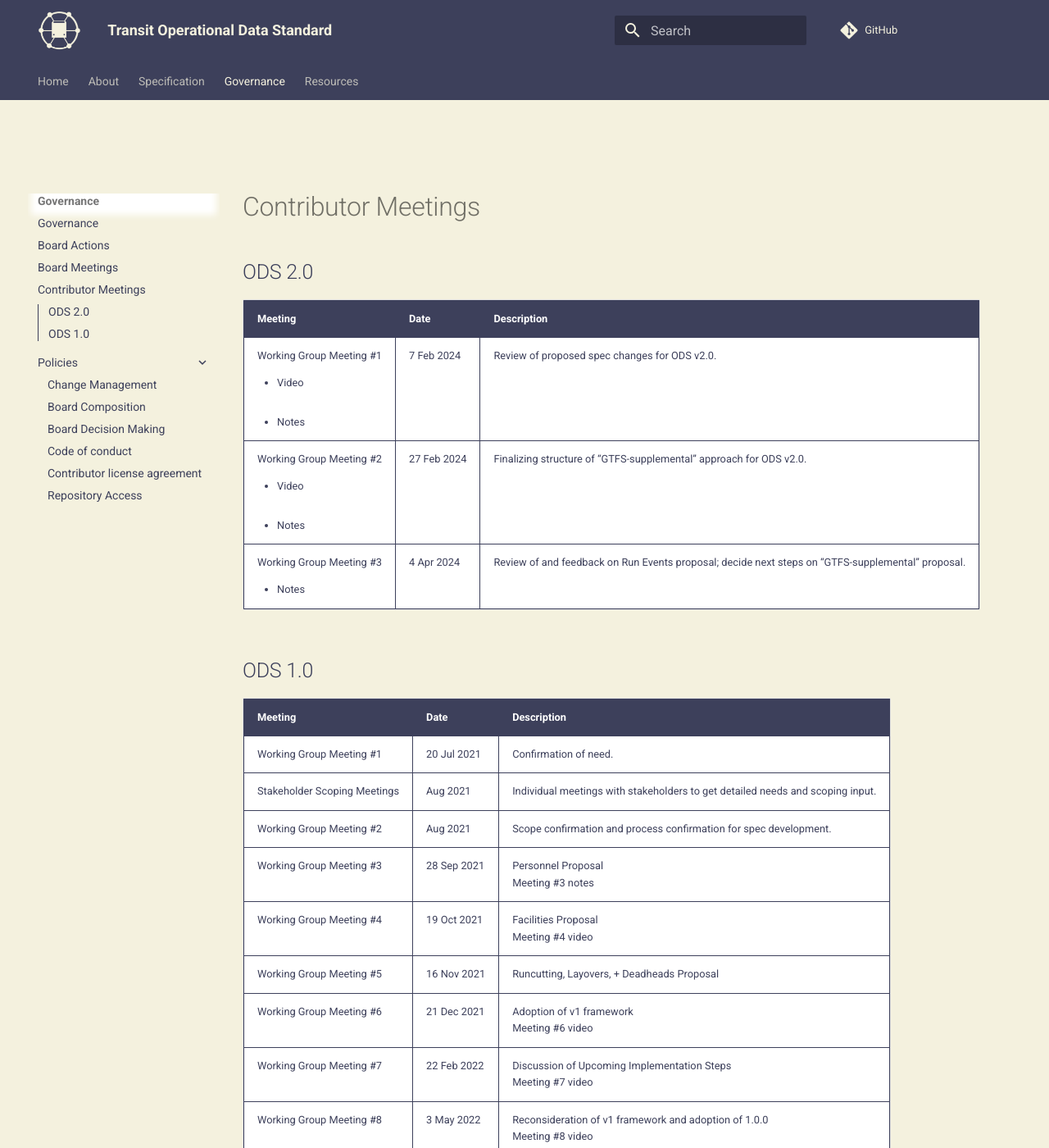
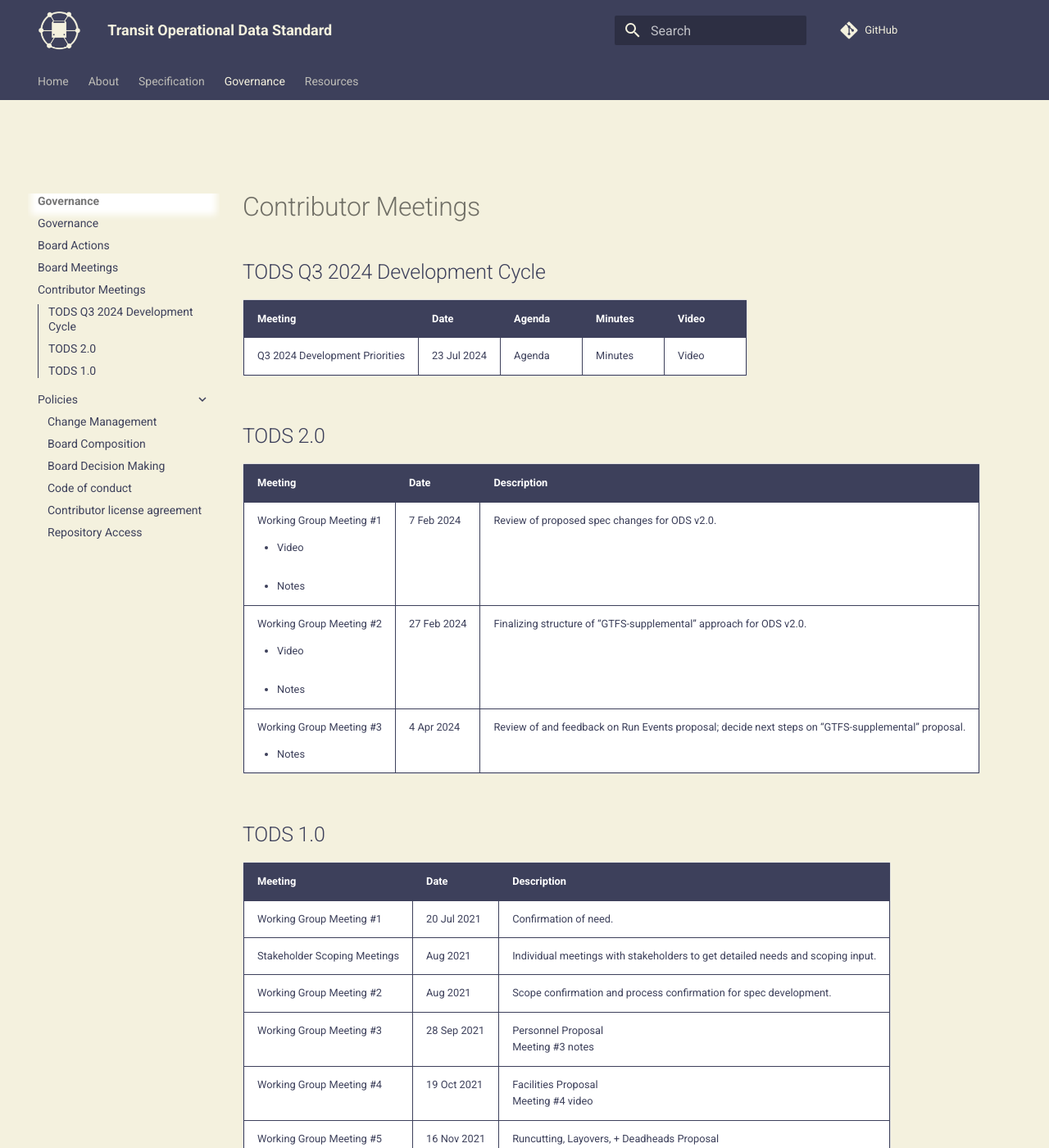
Before and after one commit to cal-itp/operational-data-standard, an MkDocs documentation site: the page built from docs/governance/contributor-meetings.md, in a window 1280 px wide and 1400 px high. Shown: the whole window at 82% size. Built offline with MkDocs 1.6.1 and Material for MkDocs 9.7.7, drawn with Linux system fonts in a browser that asks for light colours; nearby versions of some CDN libraries; comment, search, counter and statistics services are not loaded.

Commit message:
Update contributor-meetings.md

```diff
--- a/docs/governance/contributor-meetings.md
+++ b/docs/governance/contributor-meetings.md
@@ -1,6 +1,12 @@
 # Contributor Meetings
 
-## ODS 2.0
+## TODS Q3 2024 Development Cycle
+
+| Meeting     | Date  | Agenda  | Minutes  | Video  |
+| :---------- | :---- | :------ | :------- | :----- |
+| Q3 2024 Development Priorities | 23 Jul 2024 | [Agenda](https://drive.google.com/file/d/1wY1Mp8tnYxvtGoaGzvTfeB6CaD6r_VbT/view?usp=sharing)  | [Minutes](https://drive.google.com/file/d/1DK9hDQxLyQy_f1HEhW7P-N-lAAHTT3Xa/view?usp=drive_link) | [Video](https://drive.google.com/file/d/1UpYKlSiFWJa5mmfu1q6nttWFSd4WT7hn/view?usp=sharing) |
+
+## TODS 2.0
 
 | Meeting     | Date  | Description                          |
 | :---------- | :---- | :----------------------------------- |
@@ -8,7 +14,7 @@
 | Working Group Meeting #2 <br> <ul><li>[Video](https://drive.google.com/file/d/1dG_XjNaqhL2nHK3Ewg-SNuRCZUuXKpDW/view?usp=drive_link)</li><br><li>[Notes](https://docs.google.com/document/d/1WZVbj28DThvyiV-bIl3Ds0Dxy_XgnFHSDwjx0oSG1QM/edit?usp=drive_link)</li></ul> | 27 Feb 2024 | Finalizing structure of "GTFS-supplemental" approach for ODS v2.0. |
 | Working Group Meeting #3 <br> <ul><li>[Notes](https://docs.google.com/document/d/18FsVtNnN04Dao05AFpH6McgZcf89Ct2lXNNSJeMPxbk/edit?usp=drive_link)</li></ul> | 4 Apr 2024 | Review of and feedback on Run Events proposal; decide next steps on "GTFS-supplemental" proposal. |
 
-## ODS 1.0
+## TODS 1.0
 
 | Meeting     | Date  | Description                          |
 | :---------- | :---- |:----------------------------------- |
```
